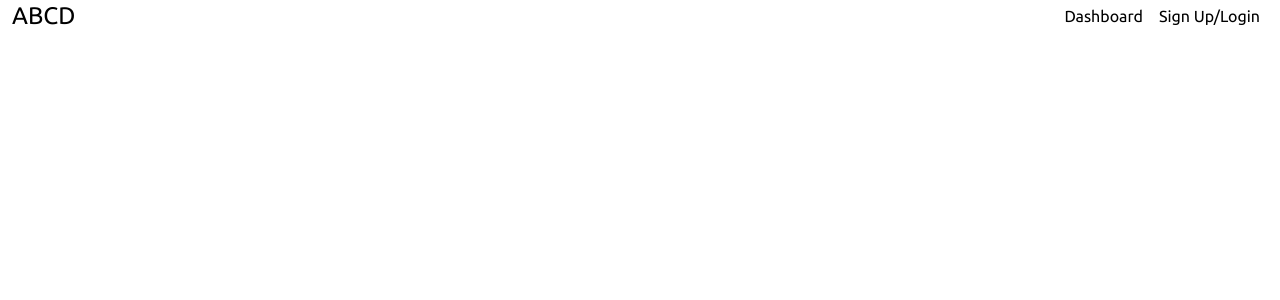
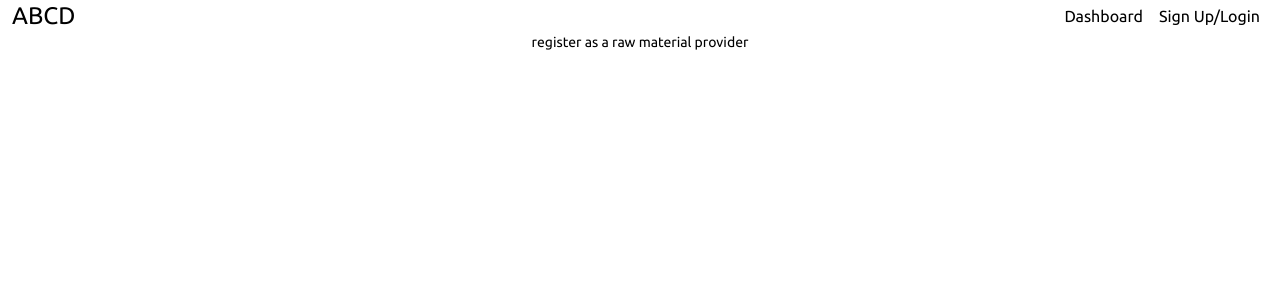
Before and after one commit to mrinal4703/ChemicalManagement, a React (Create React App) app in the folder src/main/frontend/: page / in a window 1280 px wide. Shown: the top 300 px of the page. Built offline with nearby package versions, Linux system fonts and the light colour scheme.

Commit message:
landing page link

```diff
--- a/src/main/frontend/src/Components/WelcomePage.js
+++ b/src/main/frontend/src/Components/WelcomePage.js
@@ -1,9 +1,18 @@
-import React from 'react';
+import React, {useState} from 'react';
+import {Link} from "react-router-dom";
 
 const WelcomePage = () => {
+    const[toggle , setToggle] = useState(false);
+    const handleItemClick = () => {
+        setToggle(true);
+    };
     return (
         <div>
-
+            <div>
+                <Link to={'/RawMaterialProvider'} onClick={handleItemClick}>
+                <h1 className={'text-sm'}> register as a raw material provider</h1>
+            </Link>
+            </div>
         </div>
     );
 };
```
